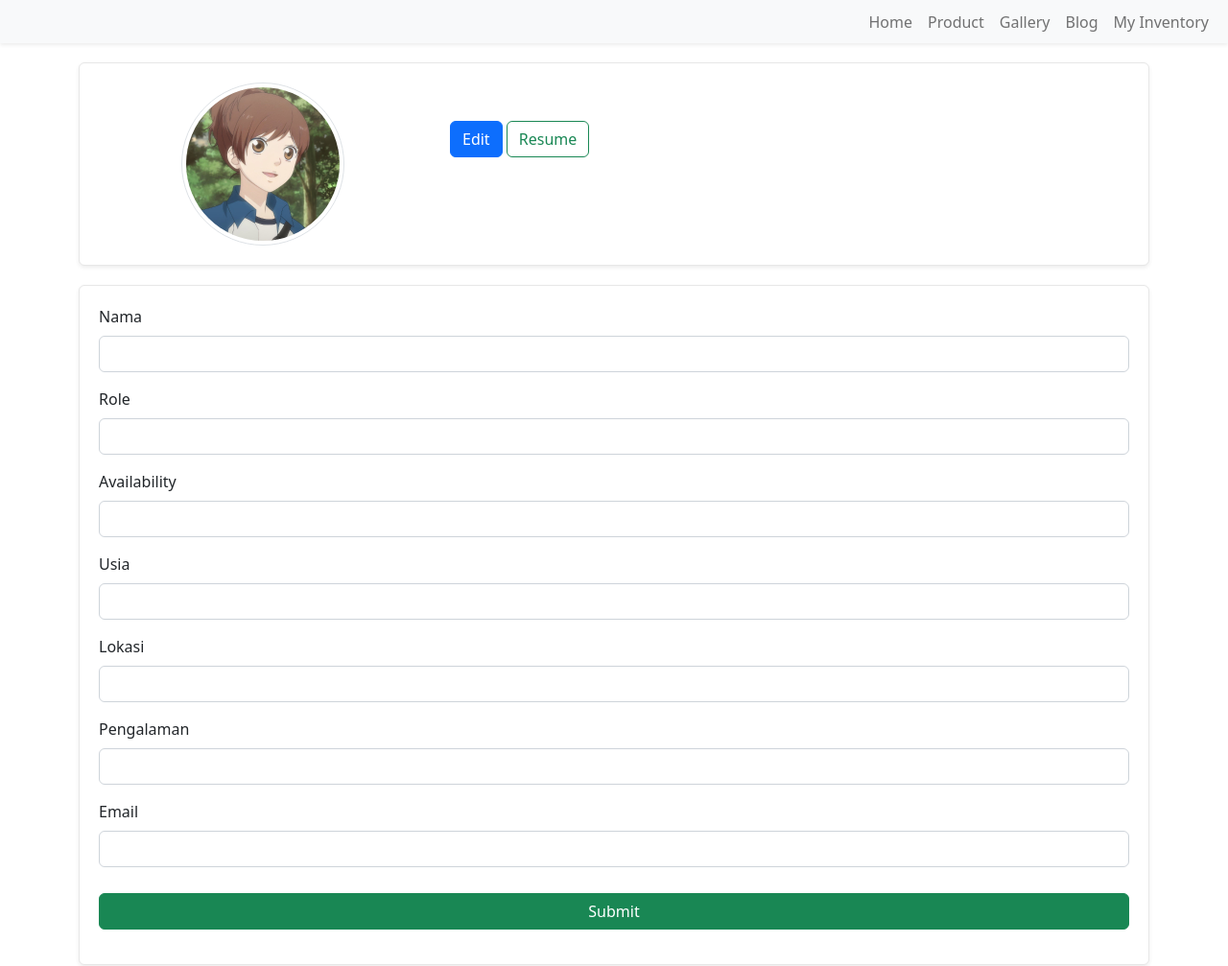
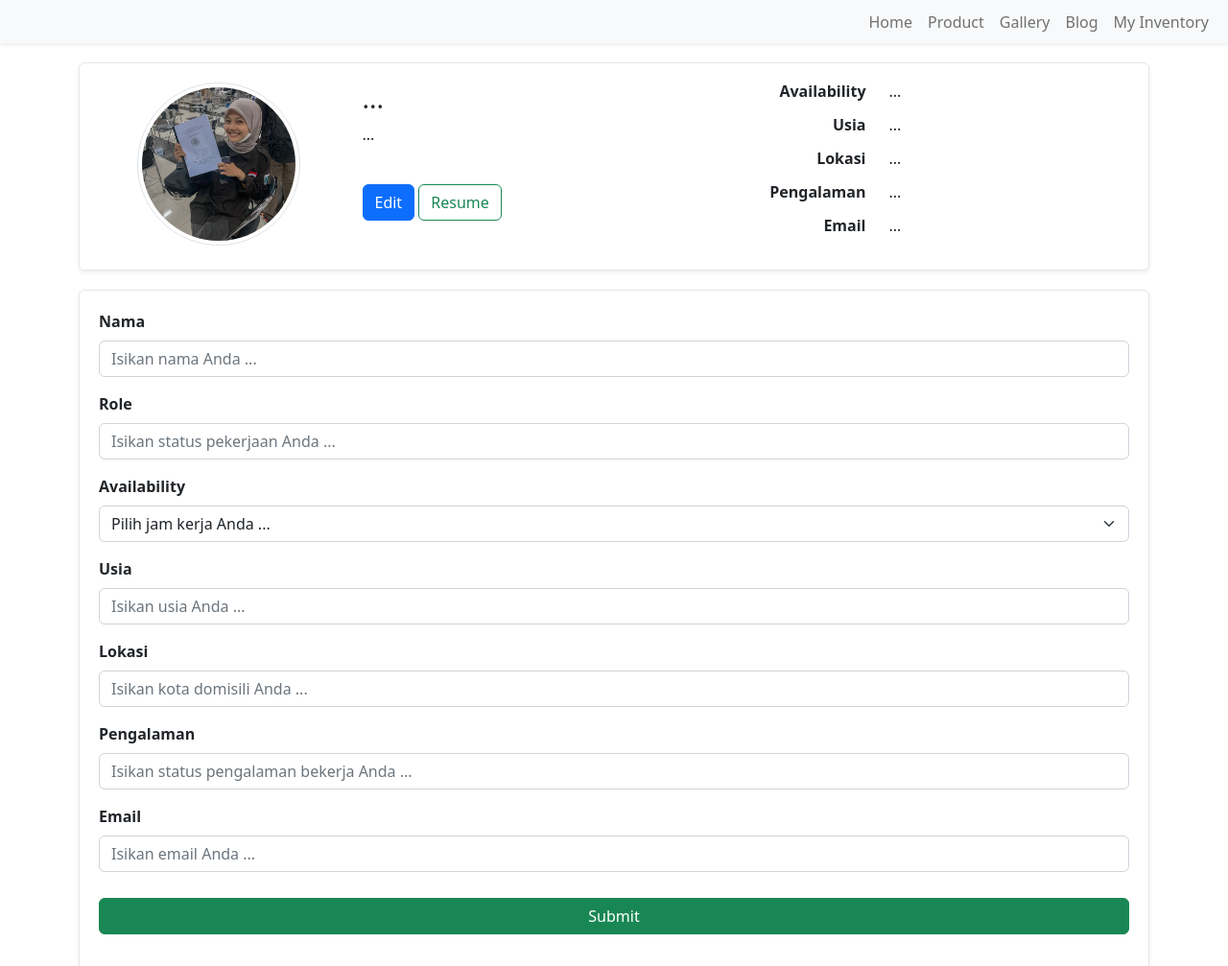
Before and after one commit to dipramitha/wdp-assignment-2, a plain HTML site: page index.html in a window 1280 px wide. Shown: the top 1007 px of the page at 96% size. Drawn offline with nearby package versions, Linux system fonts and the light colour scheme.

Commit message:
Melakukan styling bagian profil dan form

```diff
--- a/index.html
+++ b/index.html
@@ -45,18 +45,18 @@
     <div class="container" id="container-1">
       <div class="card shadow-sm" id="cardProfil">
         <div class="row">
-          <div class="col-md-4 text-center" id="profPic">
+          <div class="col-md-3 text-center" id="profPic">
             <img
-              src="img/futaba-3.jpg"
+              src="img/aku-1.jpg"
               alt="Pramitha Dewi"
               width="170"
               class="rounded-circle img-thumbnail"
             />
           </div>
 
-          <div class="col-md-4">
-            <p id="labelName"></p>
-            <p id="labelRole"></p>
+          <div class="col-md-3">
+            <h3 id="labelName">...</h3>
+            <p id="labelRole">...</p>
 
             <br />
             <button type="button" class="btn btn-primary">Edit</button>
@@ -65,12 +65,20 @@
             </button>
           </div>
 
-          <div class="col-md-4" id="result">
-            <p id="labelAvailability"></p>
-            <p id="labelUsia"></p>
-            <p id="labelLokasi"></p>
-            <p id="labelPengalaman"></p>
-            <p id="labelEmail"></p>
+          <div class="col-md-3" id="daftarProfil">
+            <p>Availability</p>
+            <p>Usia</p>
+            <p>Lokasi</p>
+            <p>Pengalaman</p>
+            <p>Email</p>
+          </div>
+
+          <div class="col-md-3" id="result">
+            <p id="labelAvailability">...</p>
+            <p id="labelUsia">...</p>
+            <p id="labelLokasi">...</p>
+            <p id="labelPengalaman">...</p>
+            <p id="labelEmail">...</p>
           </div>
         </div>
       </div>
@@ -87,6 +95,7 @@
               id="inputName"
               name="inputName"
               class="form-control"
+              placeholder="Isikan nama Anda ..."
             />
           </div>
 
@@ -97,6 +106,7 @@
               id="inputRole"
               name="inputRole"
               class="form-control"
+              placeholder="Isikan status pekerjaan Anda ..."
             />
           </div>
 
@@ -104,12 +114,27 @@
             <label for="labelAvailability" class="form-label"
               >Availability</label
             >
+            <select
+              class="form-select"
+              aria-label="Default select example"
+              id="inputAvailability"
+              name="inputAvailability"
+            >
+              <option selected>Pilih jam kerja Anda ...</option>
+              <option value="Part Time">Part Time</option>
+              <option value="Full Time">Full Time</option>
+            </select>
+
+            <!-- <label for="labelAvailability" class="form-label"
+              >Availability</label
+            >
             <input
               type="text"
               id="inputAvailability"
               name="inputAvailability"
               class="form-control"
-            />
+              placeholder="Pilih jam kerja Anda ..."
+            /> -->
           </div>
 
           <div class="mb-3">
@@ -119,6 +144,7 @@
               id="inputUsia"
               name="inputUsia"
               class="form-control"
+              placeholder="Isikan usia Anda ..."
             />
           </div>
 
@@ -129,6 +155,7 @@
               id="inputLokasi"
               name="inputLokasi"
               class="form-control"
+              placeholder="Isikan kota domisili Anda ..."
             />
           </div>
 
@@ -139,6 +166,7 @@
               id="inputPengalaman"
               name="inputPengalaman"
               class="form-control"
+              placeholder="Isikan status pengalaman bekerja Anda ..."
             />
           </div>
 
@@ -149,6 +177,7 @@
               id="inputEmail"
               name="inputEmail"
               class="form-control"
+              placeholder="Isikan email Anda ..."
             />
           </div>
 
--- a/index.js
+++ b/index.js
@@ -6,17 +6,17 @@ function displayValue() {
     document.getElementById("labelRole").innerHTML = role;
 
     var availability = document.getElementById("inputAvailability").value;
-    document.getElementById("labelAvailability").innerHTML = 'Availability: ' + availability;
+    document.getElementById("labelAvailability").innerHTML = availability;
 
     var usia = document.getElementById("inputUsia").value;
-    document.getElementById("labelUsia").innerHTML = 'Usia: ' + usia;
+    document.getElementById("labelUsia").innerHTML = usia;
 
     var lokasi = document.getElementById("inputLokasi").value;
-    document.getElementById("labelLokasi").innerHTML = 'Lokasi: ' + lokasi;
+    document.getElementById("labelLokasi").innerHTML = lokasi;
 
     var pengalaman = document.getElementById("inputPengalaman").value;
-    document.getElementById("labelPengalaman").innerHTML = 'Pengalaman: ' + pengalaman;
+    document.getElementById("labelPengalaman").innerHTML = pengalaman;
 
     var email = document.getElementById("inputEmail").value;
-    document.getElementById("labelEmail").innerHTML = 'Email: ' + email;
+    document.getElementById("labelEmail").innerHTML = email;
 }
--- a/style.css
+++ b/style.css
@@ -26,3 +26,17 @@
 #btnSubmit {
     margin-top: 11px;
 }
+
+#daftarProfil {
+    font-weight: bold;
+    text-align: right;
+    line-height: 19px;
+}
+
+#result {
+    line-height: 19px;
+}
+
+.form-label {
+    font-weight: bold;
+}
```
